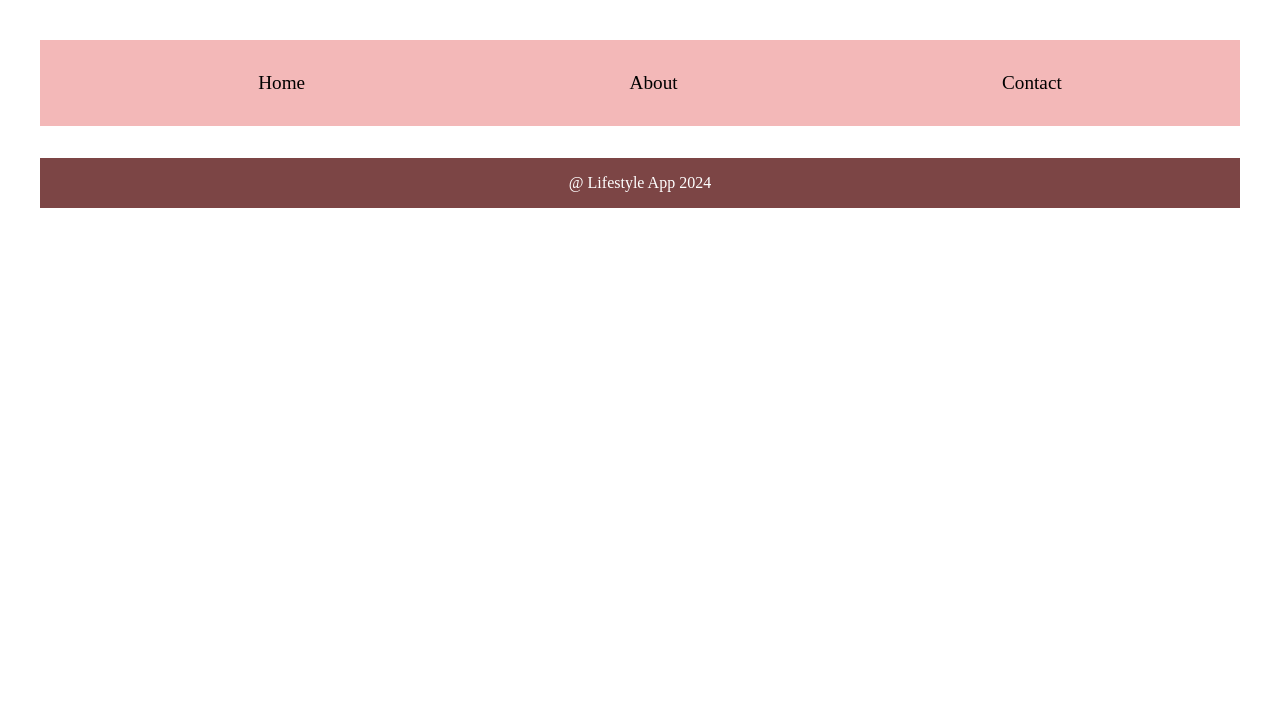
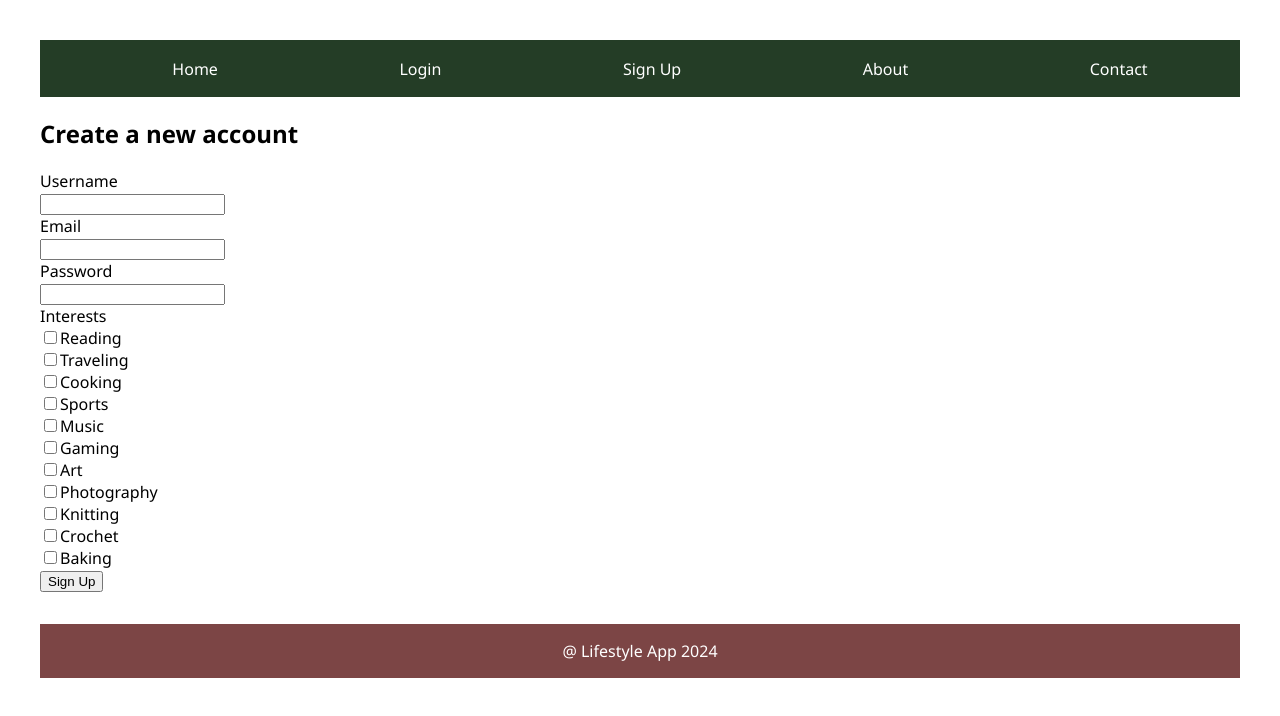
Before and after one commit to siruliina/lifestyle_app, a React (Vite) app: page /sign-up in a window 1280 px wide. Shown: the top 716 px of the page. Built offline with nearby package versions, Linux system fonts and the light colour scheme.

Commit message:
Login and signup started

```diff
--- a/src/App.css
+++ b/src/App.css
@@ -2,5 +2,5 @@
   max-width: 1280px;
   margin: 0 auto;
   padding: 2rem;
-  text-align: center;
+  font-family:'Segoe UI', Tahoma, Geneva, Verdana, sans-serif
 }
--- a/src/App.jsx
+++ b/src/App.jsx
@@ -6,6 +6,8 @@ import { BrowserRouter as Router, Route, Routes } from 'react-router-dom'
 import Navigation from './components/Navigation'
 import Home from './components/Home'
 import Footer from './components/Footer'
+import Login from './components/Login'
+import SignUp from './components/SignUp'
 
 const App = () => {
 
@@ -15,9 +17,11 @@ const App = () => {
         <div>
           <Navigation />
           <Routes>
-          <Route path="/" element={<Home />} />
-          <Route path="/about" element={<Home />} />
-          <Route path="/contact" element={<Home />} />
+          <Route path='/' element={<Home />} />
+          <Route path='/login' element={<Login />} />
+          <Route path='/sign-up' element={<SignUp />} />
+          <Route path='/about' element={<Home />} />
+          <Route path='/contact' element={<Home />} />
           </Routes>
         </div>
       </Router>
--- /dev/null
+++ b/src/components/Login.jsx
@@ -0,0 +1,53 @@
+import { useState } from 'react'
+
+const Login = () => {
+    const [username, setUsername] = useState('')
+    const [password, setPassword] = useState('')
+    const [user, setUser] = useState({})
+
+    const handleLogin = (event) => {
+        event.preventDefault()
+
+        try {
+            setUser({
+                username: username,
+                password: password
+            })
+        } catch (e) {
+            console.log('Error occurred:', e.message)
+        }
+
+        console.log(user, 'logged in successfully')
+    }
+
+    return (
+        <div>
+            <h2>Log in to application</h2>
+            <form onSubmit={handleLogin}>
+                <div>
+                    Username
+                    <input
+                        type='text'
+                        value={username}
+                        name='Username'
+                        onChange={({ target }) => setUsername(target.value)}
+                        id='username'
+                    />
+                </div>
+                <div>
+                    Password
+                    <input
+                        type='password'
+                        value={password}
+                        name='Password'
+                        onChange={({ target }) => setPassword(target.value)}
+                        id='password'
+                    />
+                </div>
+            <button type='submit' id='login-button'>Log in</button>
+            </form>
+        </div>
+    )
+}
+
+export default Login
--- a/src/components/Navigation.jsx
+++ b/src/components/Navigation.jsx
@@ -8,6 +8,12 @@ function Navigation() {
       <ul>
         <li>
           <Link to="/">Home</Link>
+        </li>
+        <li>
+          <Link to="/login">Login</Link>
+        </li>
+        <li>
+          <Link to="/sign-up">Sign Up</Link>
         </li>
         <li>
           <Link to="/about">About</Link>
--- /dev/null
+++ b/src/components/SignUp.jsx
@@ -0,0 +1,112 @@
+import { useState } from 'react'
+
+const allInterests = [
+    'Reading',
+    'Traveling',
+    'Cooking',
+    'Sports',
+    'Music',
+    'Gaming',
+    'Art',
+    'Photography',
+    'Knitting',
+    'Crochet',
+    'Baking'
+]
+
+const SignUp = () => {
+    const [username, setUsername] = useState('')
+    const [email, setEmail] = useState('')
+    const [password, setPassword] = useState('')
+    const [interests, setInterests] = useState([])
+    const [user, setUser] = useState({})
+
+    const handleCheckboxChange = (interest) => {
+        setInterests((prevSelectedInterests) => {
+            if (prevSelectedInterests.includes(interest)) {
+                return prevSelectedInterests.filter((item) => item !== interest);
+            } else {
+                return [...prevSelectedInterests, interest];
+            }
+        })
+        console.log(interests)
+    }
+
+    const handleSignUp = (event) => {
+        event.preventDefault()
+
+        try {
+            setUser({
+                username: username,
+                email: email,
+                password: password,
+                interests: interests
+            })
+        } catch (e) {
+            console.log('Error occurred:', e.message)
+        }
+
+        console.log(user, 'created successfully')
+    }
+
+    return (
+        <div>
+            <h2>Create a new account</h2>
+            <form onSubmit={handleSignUp}>
+                <div>
+                    Username
+                    <br/>
+                    <input
+                        type='text'
+                        value={username}
+                        name='Username'
+                        onChange={event => setUsername(event.target.value)}
+                        id='username'
+                    />
+                </div>
+                <div>
+                    Email
+                    <br/>
+                    <input
+                        type='email'
+                        value={email}
+                        name='Email'
+                        onChange={event => setEmail(event.target.value)}
+                        id='email'
+                    />
+                </div>
+                <div>
+                    Password
+                    <br/>
+                    <input
+                        type='password'
+                        value={password}
+                        name='Password'
+                        onChange={event => setPassword(event.target.value)}
+                        id='password'
+                    />
+                </div>
+                <div>
+                    Interests
+                    <br/>
+                    {allInterests.map((interest) => (
+                        <div key={interest}>
+                            <label>
+                            <input
+                                type="checkbox"
+                                value={interest}
+                                checked={interests.includes(interest)}
+                                onChange={() => handleCheckboxChange(interest)}
+                            />
+                            {interest}
+                            </label>
+                        </div>
+                    ))}
+                </div>
+            <button type='submit' id='signup-button'>Sign Up</button>
+            </form>
+        </div>
+    )
+}
+
+export default SignUp
--- a/src/components/Title.jsx
+++ b/src/components/Title.jsx
@@ -1,7 +1,9 @@
+import '../css/Title.css';
+
 const Title = () => {
     return (
         <h1>
-            Lifestyle App
+            LIFESTYLE APP
         </h1>
     )
 }
--- a/src/css/Footer.css
+++ b/src/css/Footer.css
@@ -3,4 +3,5 @@
     padding: 1rem;
     color: white;
     margin-top: 2rem;
+    text-align: center;
 }
--- a/src/css/Navigation.css
+++ b/src/css/Navigation.css
@@ -1,6 +1,6 @@
 nav {
-    background-color: #f3b8b8;
-    padding: 1rem;
+    background-color: #243d26;
+    padding: 0.1rem;
 }
 
 nav ul {
@@ -14,9 +14,9 @@ nav ul li {
 }
 
 nav ul li a {
-    color: black;
+    color: white;
     text-decoration: none;
-    font-size: 1.2rem;
+    font-size: 1rem;
     }
 
 nav ul li a:hover {
--- /dev/null
+++ b/src/css/Title.css
@@ -0,0 +1,7 @@
+h1 {
+    background-color: rgb(255, 219, 225);
+    padding: 2rem;
+    text-align: center;
+    color: #7c4545;
+    font-style: italic;
+}
```
